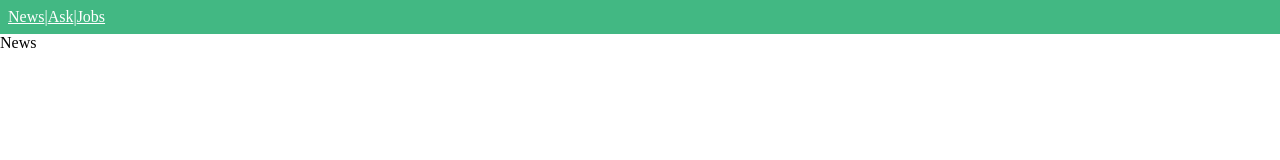
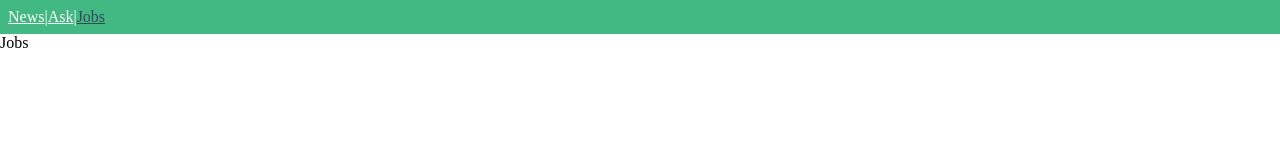
Before and after one commit to Yesdoing/yesnews-vue, a Vue app: page /jobs in a window 1280 px wide. Before the commit this address led to /jobs#/news. Shown: the top 160 px of the page. Built offline with nearby package versions, Linux system fonts and the light colour scheme.

Commit message:
chore: fix file directory

```diff
--- a/src/components/ToolBar.vue
+++ b/src/components/ToolBar.vue
@@ -14,7 +14,7 @@
   padding: 8px;
 }
 
-.header a:active {
+.header .router-link-exact-active {
   color: #35495e;
 }
 
--- a/src/main.js
+++ b/src/main.js
@@ -1,6 +1,6 @@
 import Vue from 'vue'
 import App from './App.vue'
-import { router } from './router';
+import { router } from './routes';
 
 Vue.config.productionTip = false
 
--- a/src/router/index.js
+++ b/src/routes/index.js
@@ -9,6 +9,7 @@ import ItemView from '../views/ItemView.vue';
 Vue.use(VueRouter);
 
 export const router = new VueRouter({
+  mode: 'history',
   routes: [
     {
       path: '/',
```
